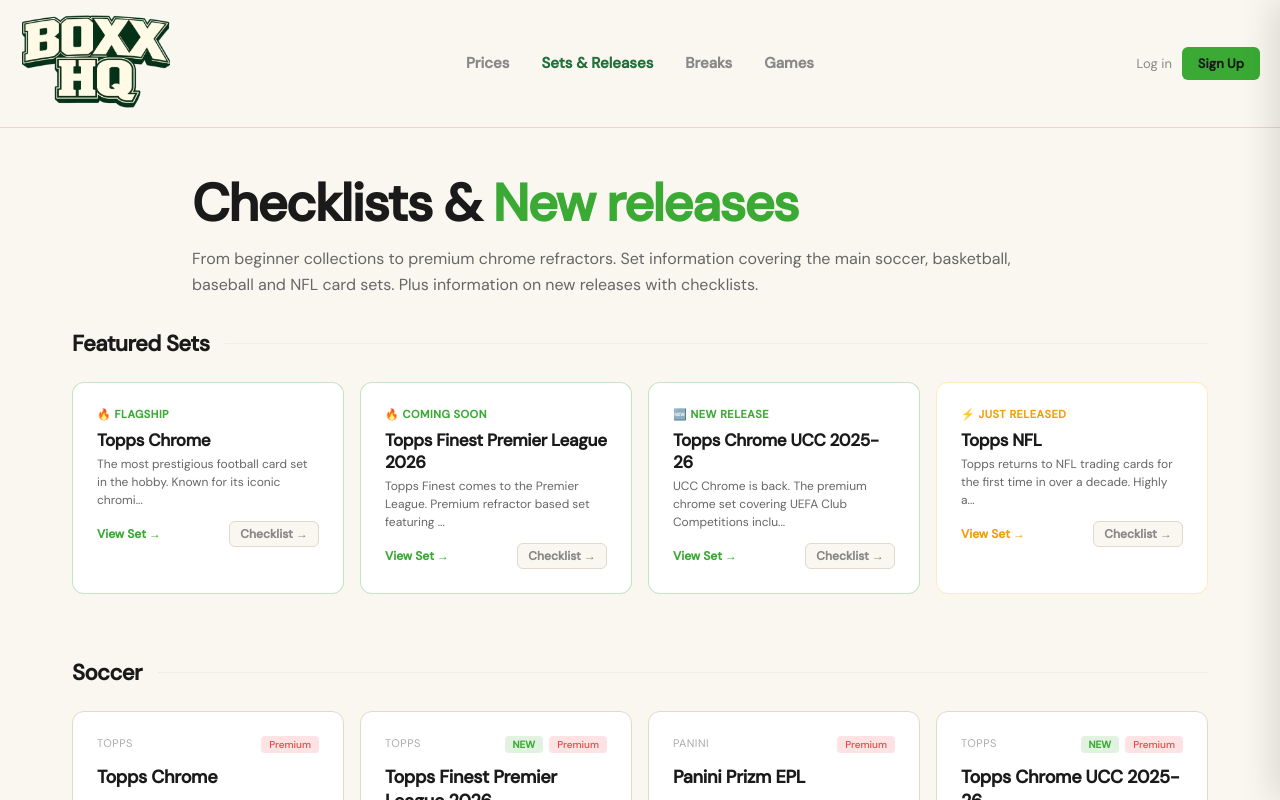
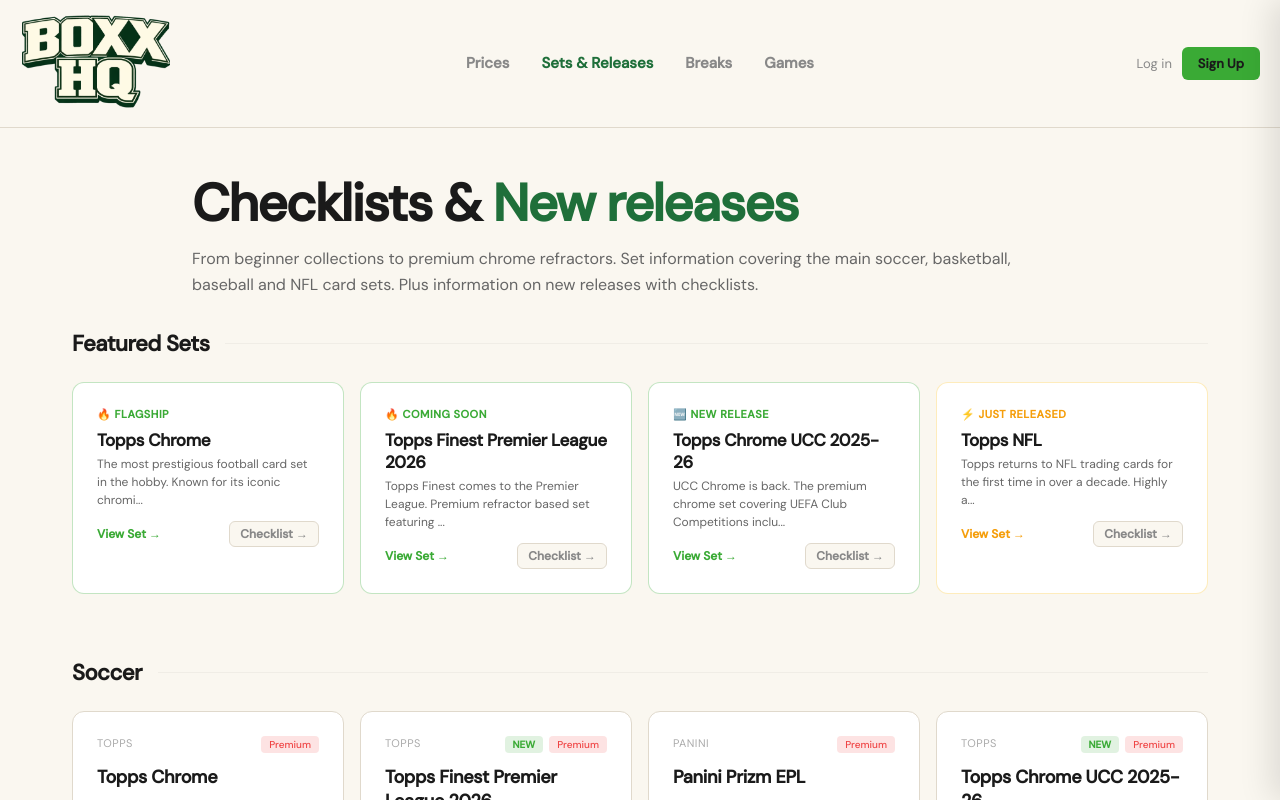
Before and after one commit to BoxxondMike/Boxxond, a Next.js app: page /sets in a window 1280 px wide. Shown: the top 800 px of the page. Built offline with nearby package versions, Linux system fonts and the light colour scheme; no server answers.

Commit message:
Forest green heading colour consistency across sets and games pages

```diff
--- a/app/quiz/page.tsx
+++ b/app/quiz/page.tsx
@@ -325,7 +325,7 @@ useEffect(() => {
         {activeGame === 'roulette' && (
           <>
             <h1 style={{ fontWeight: 800, fontSize: "clamp(36px, 6vw, 60px)", lineHeight: 1.05, margin: "0 0 0.5rem", letterSpacing: "-2px" }}>
-              Player <span style={{ color: "#3aaa35" }}>Roulette</span>
+              Player <span style={{ color: "#1F6F3A" }}>Roulette</span>
             </h1>
             <p style={{ color: "#666", fontSize: "14px", margin: "0 0 1.5rem" }}>Guess the player from their career</p>
             <div style={{ display: "inline-flex", gap: "1.5rem", background: "#fff", border: "1px solid #e0d9cc", borderRadius: "20px", padding: "6px 20px", marginBottom: "1.5rem" }}>
--- a/app/sets/page.tsx
+++ b/app/sets/page.tsx
@@ -235,7 +235,7 @@ export default function SetsPage() {
       <div style={{ padding: "3rem 2rem 2rem", maxWidth: "960px", margin: "0 auto" }}>
 
         <h1 style={{ fontFamily: "var(--font-dm-sans)", fontWeight: 800, fontSize: "clamp(32px, 5vw, 52px)", letterSpacing: "-1.5px", margin: "0 0 1rem", lineHeight: 1.05 }}>
-  Checklists &<span style={{ color: "#3aaa35" }}> New releases</span>
+  Checklists &<span style={{ color: "#1F6F3A" }}> New releases</span>
 </h1>
         <p style={{ color: "#666", fontSize: "16px", lineHeight: 1.6, maxWidth: "850px", margin: 0 }}>
           From beginner collections to premium chrome refractors.  Set information covering the main soccer, basketball, baseball and NFL card sets.
```
